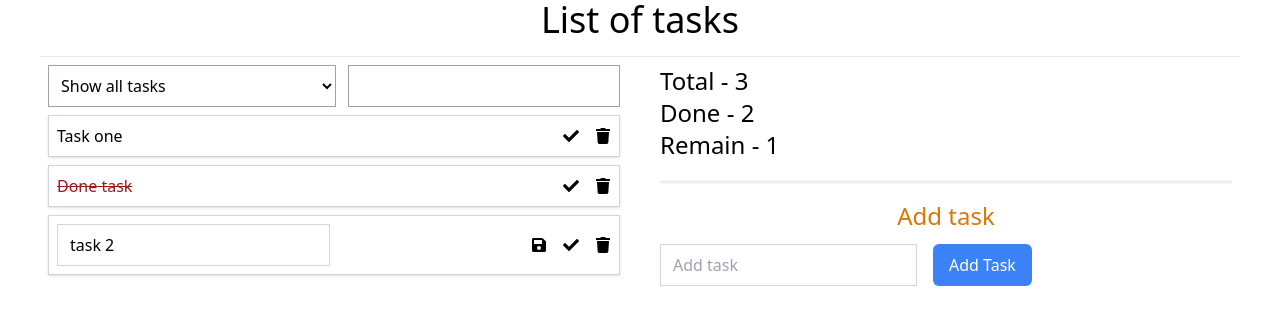
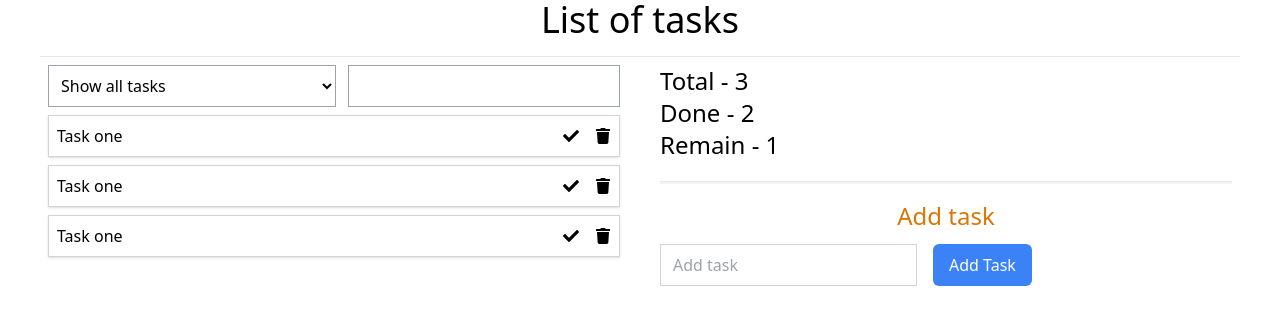
Before and after one commit to romannikiforov/react-dev_135, a React (Vite) app: page / in a window 1280 px wide. Shown: the top 324 px of the page. Built offline with nearby package versions, Linux system fonts and the light colour scheme.

Commit message:
ready 2. Create components

```diff
--- a/src/App.tsx
+++ b/src/App.tsx
@@ -1,4 +1,7 @@
-import { FaTrash, FaCheck, FaSave } from "react-icons/fa";
+
+import TasksList from "@/todo/TasksList";
+import TaskInfo from "@/todo/TaskInfo";
+import TaskForm from "@/todo/TaskForm";
 
 function App() {
   return (
@@ -8,92 +11,13 @@ function App() {
 
       <div className="todo-grid">
         <div className="p-2">
-          {/* Filters */}
-          <div className="flex mb-2">
-            <select className="filter-select">
-              <option value="1">Show all tasks</option>
-              <option value="2">Show Done</option>
-              <option value="3">Show Remain</option>
-            </select>
-
-            <input type="text" className="form-control" name="search-tasks" />
-          </div>
-          {/* END Filters */}
-
-          {/* Tasks's list */}
-          <ul className="mb-5">
-            <li className="item-list">
-              <span>Task one</span>
-              <div className="ml-auto flex">
-                <div className="mr-4">
-                  <FaCheck className="cursor-pointer" />
-                </div>
-                <div>
-                  <FaTrash className="cursor-pointer" />
-                </div>
-              </div>
-            </li>
-
-            <li className="item-list">
-              <span className="text-red-800 line-through">Done task</span>
-              <div className="ml-auto flex">
-                <div className="mr-4">
-                  <FaCheck className="cursor-pointer" />
-                </div>
-                <div>
-                  <FaTrash className="cursor-pointer" />
-                </div>
-              </div>
-            </li>
-
-            <li className="item-list">
-              <div className="mr-4">
-                <input className="item-list-input" type="text" value="task 2" />
-              </div>
-              <div className="ml-auto flex">
-                <div className="mr-4">
-                  <FaSave className="cursor-pointer" />
-                </div>
-                <div className="mr-4 cursor-pointer">
-                  <FaCheck />
-                </div>
-                <div>
-                  <FaTrash className="cursor-pointer" />
-                </div>
-              </div>
-            </li>
-          </ul>
-          {/* EMD Tasks's list */}
+          <TasksList />
         </div>
         <div className="p-2">
-          <div className="mb-5 text-2xl">
-            <p className="mr-4">
-              Total - <span id="tasks-total">3</span>
-            </p>
-            <p className="mr-4">
-              Done - <span id="tasks-done">2</span>
-            </p>
-            <p className="mr-4">
-              Remain - <span id="tasks-remain">1</span>
-            </p>
-          </div>
+          <TaskInfo />
 
           <hr className="hr-block" />
-          <p className="title-red">Add task</p>
-          <form className="" autoComplete="off">
-            <div className="mb-3 flex">
-              <input
-                type="text"
-                name="title"
-                id="title"
-                placeholder="Add task"
-                className="form-control-add"
-              />
-              <button type="submit" className="btn">
-                Add Task
-              </button>
-            </div>
-          </form>
+          <TaskForm />
         </div>
       </div>
     </section>
--- /dev/null
+++ b/src/todo/Task.tsx
@@ -0,0 +1,20 @@
+import { FaTrash, FaCheck, FaSave } from "react-icons/fa";
+
+const Task = () => {
+    return (
+
+        <li className="item-list">
+            <span>Task one</span>
+            <div className="ml-auto flex">
+                <div className="mr-4">
+                    <FaCheck className="cursor-pointer" />
+                </div>
+                <div>
+                    <FaTrash className="cursor-pointer" />
+                </div>
+            </div>
+        </li>
+    )
+}
+
+export default Task
--- /dev/null
+++ b/src/todo/TaskFilter.tsx
@@ -0,0 +1,17 @@
+
+
+const TaskFilter = () => {
+    return (
+        <div className="flex mb-2">
+            <select className="filter-select">
+                <option value="1">Show all tasks</option>
+                <option value="2">Show Done</option>
+                <option value="3">Show Remain</option>
+            </select>
+
+            <input type="text" className="form-control" name="search-tasks" />
+        </div>
+    )
+}
+
+export default TaskFilter
--- /dev/null
+++ b/src/todo/TaskForm.tsx
@@ -0,0 +1,25 @@
+
+
+const TaskForm = () => {
+    return (
+        <>
+            <p className="title-red">Add task</p>
+            <form className="" autoComplete="off">
+                <div className="mb-3 flex">
+                    <input
+                        type="text"
+                        name="title"
+                        id="title"
+                        placeholder="Add task"
+                        className="form-control-add"
+                    />
+                    <button type="submit" className="btn">
+                        Add Task
+                    </button>
+                </div>
+            </form>
+        </>
+    )
+}
+
+export default TaskForm
--- /dev/null
+++ b/src/todo/TaskInfo.tsx
@@ -0,0 +1,19 @@
+
+
+const TaskInfo = () => {
+    return (
+        <div className="mb-5 text-2xl">
+            <p className="mr-4">
+                Total - <span id="tasks-total">3</span>
+            </p>
+            <p className="mr-4">
+                Done - <span id="tasks-done">2</span>
+            </p>
+            <p className="mr-4">
+                Remain - <span id="tasks-remain">1</span>
+            </p>
+        </div>
+    )
+}
+
+export default TaskInfo
--- /dev/null
+++ b/src/todo/TasksList.tsx
@@ -0,0 +1,18 @@
+import TaskFilter from '@/todo/TaskFilter'
+import Task from '@/todo/Task'
+
+const TasksList = () => {
+    return (
+        <>
+            <TaskFilter />
+            <ul className="mb-5">
+                <Task />
+                <Task />
+                <Task />
+
+            </ul>
+        </>
+    )
+}
+
+export default TasksList
```
Also changed, not shown: src/plan_todos.txt.
